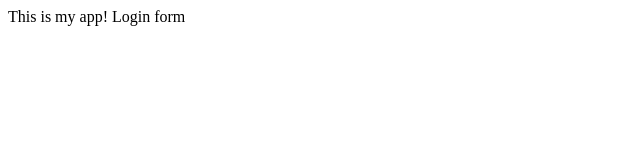
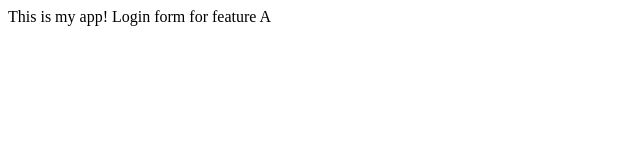
Before and after one commit to sundeshs/myapp, a plain HTML site: page index.html in a window 1280 px wide. Shown: the whole page, without its empty margins (0-640 px from the left). Drawn offline with Linux system fonts and the light colour scheme.

Commit message:
Initial commit for feature A

```diff
--- a/index.html
+++ b/index.html
@@ -4,6 +4,6 @@
 	</head>
 	<body>
 		This is my app!
-		Login form
+		Login form for feature A
 	</body>
 </html>
```
